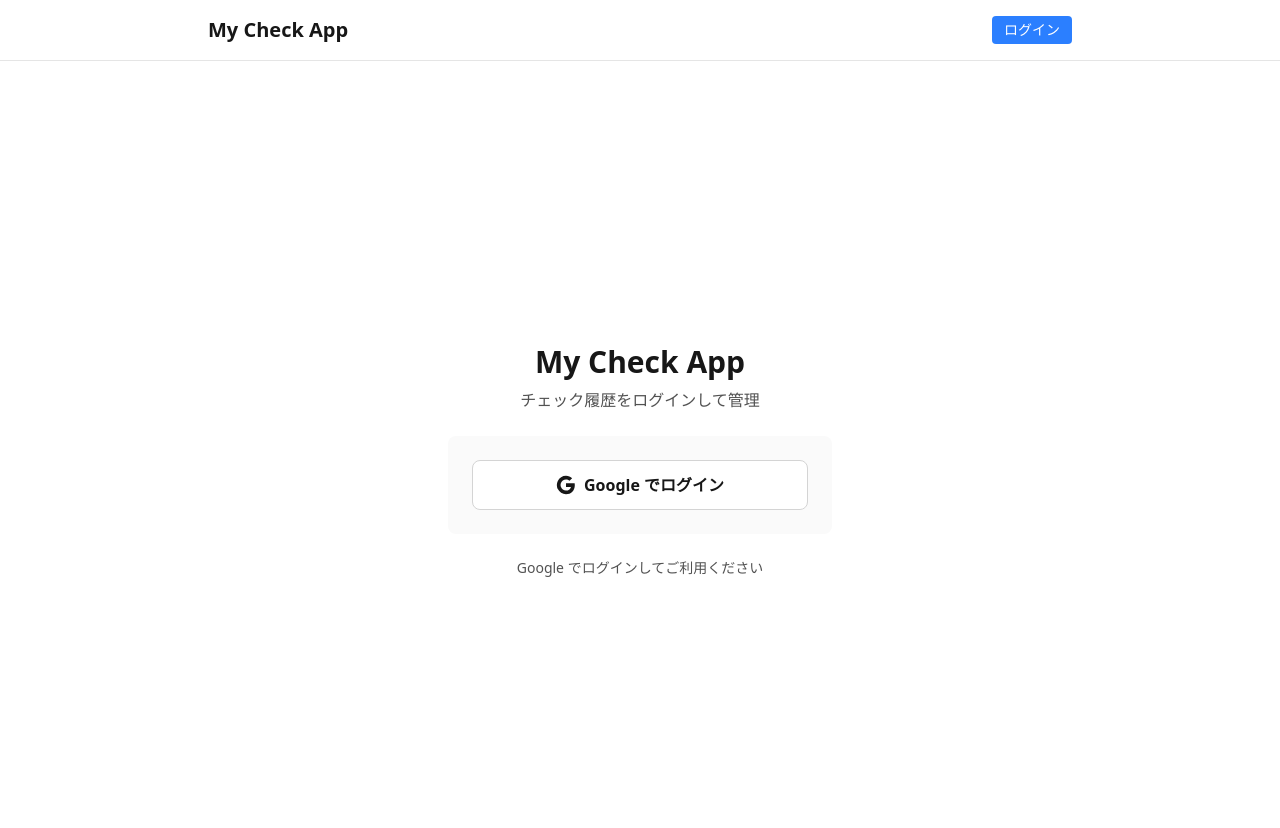
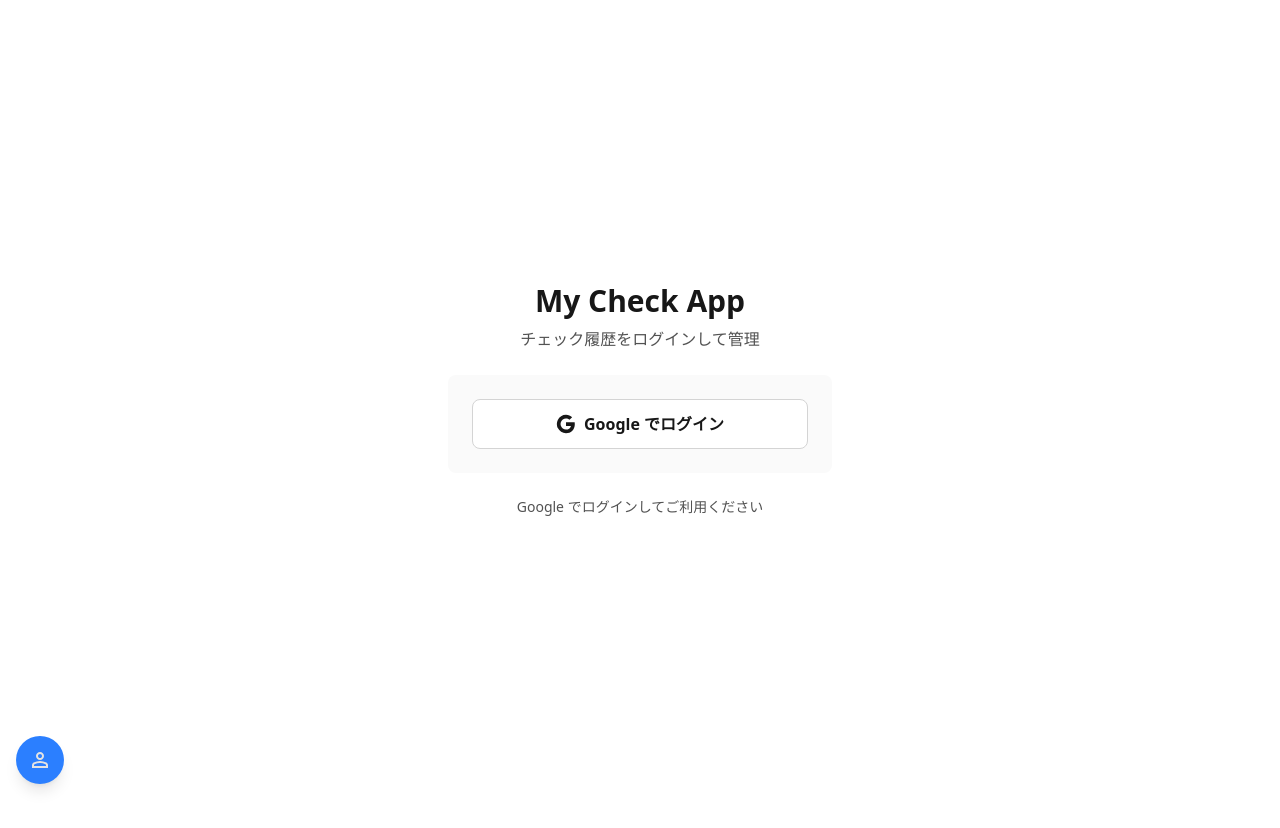
Before and after one commit to ugonight/my-check-app, a SvelteKit app: page /auth/login in a window 1280 px wide. Shown: the top 828 px of the page. After the commit the page ends 800 px from the top, so only its background shows below. Built offline with nearby package versions, Linux system fonts and the light colour scheme.

Commit message:
レイアウト調整

```diff
--- /dev/null
+++ b/src/lib/components/AuthOffcanvas.svelte
@@ -0,0 +1,96 @@
+<script lang="ts">
+  import { authUser, logout, isAuthenticated } from "$lib/stores/auth";
+  import { goto } from "$app/navigation";
+
+  let isOpen = $state(false);
+
+  const handleLogout = async () => {
+    await logout();
+    isOpen = false;
+    goto("/auth/login");
+  };
+
+  const handleClickOutside = (e: MouseEvent) => {
+    const target = e.target as HTMLElement;
+    if (
+      target.closest("[data-offcanvas-trigger]") ||
+      target.closest("[data-offcanvas-content]")
+    ) {
+      return;
+    }
+    isOpen = false;
+  };
+</script>
+
+<svelte:document onclick={handleClickOutside} />
+
+<!-- Account Icon Button - Fixed at bottom-left -->
+<button
+  data-offcanvas-trigger
+  onclick={() => (isOpen = !isOpen)}
+  class="fixed bottom-4 left-4 w-12 h-12 rounded-full bg-blue-500 hover:bg-blue-600 transition-colors flex items-center justify-center text-white z-40 shadow-lg"
+  title="アカウント"
+>
+  <!-- Google Icons "person" -->
+  <svg
+    xmlns="http://www.w3.org/2000/svg"
+    height="24px"
+    viewBox="0 -960 960 960"
+    width="24px"
+    fill="#e3e3e3"
+    ><path
+      d="M367-527q-47-47-47-113t47-113q47-47 113-47t113 47q47 47 47 113t-47 113q-47 47-113 47t-113-47ZM160-160v-112q0-34 17.5-62.5T224-378q62-31 126-46.5T480-440q66 0 130 15.5T736-378q29 15 46.5 43.5T800-272v112H160Zm80-80h480v-32q0-11-5.5-20T700-306q-54-27-109-40.5T480-360q-56 0-111 13.5T260-306q-9 5-14.5 14t-5.5 20v32Zm296.5-343.5Q560-607 560-640t-23.5-56.5Q513-720 480-720t-56.5 23.5Q400-673 400-640t23.5 56.5Q447-560 480-560t56.5-23.5ZM480-640Zm0 400Z"
+    /></svg
+  >
+</button>
+
+<!-- Offcanvas Overlay -->
+{#if isOpen}
+  <div
+    class="fixed inset-0 bg-black/30 dark:bg-black/50 z-30 transition-opacity"
+  ></div>
+{/if}
+
+<!-- Offcanvas Panel -->
+<div
+  data-offcanvas-content
+  class={`fixed top-0 left-0 h-full w-64 bg-white dark:bg-neutral-950 border-r border-neutral-200 dark:border-neutral-800 z-40 transition-transform duration-200 ${
+    isOpen ? "translate-x-0" : "-translate-x-full"
+  }`}
+>
+  <div class="p-6">
+    <h2 class="text-lg font-bold mb-6 text-neutral-900 dark:text-neutral-50">
+      アカウント
+    </h2>
+
+    {#if $isAuthenticated && $authUser}
+      <div class="space-y-4">
+        <div class="p-3 bg-neutral-100 dark:bg-neutral-800 rounded-md">
+          <p class="text-xs text-neutral-600 dark:text-neutral-400 mb-1">
+            ログイン中
+          </p>
+          <p
+            class="text-sm font-medium text-neutral-900 dark:text-neutral-50 break-all"
+          >
+            {$authUser.email}
+          </p>
+        </div>
+
+        <button
+          onclick={handleLogout}
+          class="w-full px-4 py-2 bg-red-500 text-white rounded-md hover:bg-red-600 transition-colors text-sm font-medium"
+        >
+          ログアウト
+        </button>
+      </div>
+    {:else}
+      <a
+        href="/auth/login"
+        onclick={() => (isOpen = false)}
+        class="w-full block px-4 py-2 bg-blue-500 text-white rounded-md hover:bg-blue-600 transition-colors text-sm font-medium text-center"
+      >
+        ログイン
+      </a>
+    {/if}
+  </div>
+</div>
--- a/src/routes/+layout.svelte
+++ b/src/routes/+layout.svelte
@@ -1,29 +1,33 @@
 <script lang="ts">
-	import './layout.css';
-	import { onMount } from 'svelte';
-	import { initializeAuth, setupAuthListener, authUser, logout, isAuthenticated } from '$lib/stores/auth';
-	import { goto } from '$app/navigation';
+  import "./layout.css";
+  import { onMount } from "svelte";
+  import {
+    initializeAuth,
+    setupAuthListener,
+  } from "$lib/stores/auth";
+  import AuthOffcanvas from "$lib/components/AuthOffcanvas.svelte";
 
   const { children } = $props();
 
   onMount(() => {
     // テーマ設定
-		const savedTheme = localStorage.getItem('theme');
+    const savedTheme = localStorage.getItem("theme");
     const isDark =
-			savedTheme === 'dark' ||
-			(savedTheme === null && window.matchMedia('(prefers-color-scheme: dark)').matches);
+      savedTheme === "dark" ||
+      (savedTheme === null &&
+        window.matchMedia("(prefers-color-scheme: dark)").matches);
 
-		document.documentElement.classList.toggle('dark', isDark);
+    document.documentElement.classList.toggle("dark", isDark);
 
     // Listen for OS theme changes
-		const mediaQuery = window.matchMedia('(prefers-color-scheme: dark)');
+    const mediaQuery = window.matchMedia("(prefers-color-scheme: dark)");
     const handleChange = (e: MediaQueryListEvent) => {
-			if (!localStorage.getItem('theme')) {
-				document.documentElement.classList.toggle('dark', e.matches);
+      if (!localStorage.getItem("theme")) {
+        document.documentElement.classList.toggle("dark", e.matches);
       }
     };
 
-		mediaQuery.addEventListener('change', handleChange);
+    mediaQuery.addEventListener("change", handleChange);
 
     // 認証初期化
     initializeAuth();
@@ -32,45 +36,16 @@
     const unsubscribe = setupAuthListener();
 
     return () => {
-			mediaQuery.removeEventListener('change', handleChange);
+      mediaQuery.removeEventListener("change", handleChange);
       unsubscribe();
     };
   });
-
-	const handleLogout = async () => {
-		await logout();
-		goto('/auth/login');
-	};
 </script>
 
-<div class="text-center w-screen min-h-screen flex flex-col items-center justify-center bg-white dark:bg-neutral-900 text-neutral-900 dark:text-neutral-50 transition-colors">
-	<!-- Header with user info -->
-	<header class="w-full border-b border-neutral-200 dark:border-neutral-800 bg-white dark:bg-neutral-950 sticky top-0 z-50">
-		<div class="max-w-4xl mx-auto px-4 py-4 flex justify-between items-center">
-			<h1 class="text-xl font-bold">My Check App</h1>
-
-			{#if $isAuthenticated && $authUser}
-				<div class="flex items-center gap-4">
-					<span class="text-sm text-neutral-600 dark:text-neutral-400">
-						{$authUser.email}
-					</span>
-					<button
-						on:click={handleLogout}
-						class="px-3 py-1 bg-neutral-200 dark:bg-neutral-700 rounded hover:bg-neutral-300 dark:hover:bg-neutral-600 transition text-sm"
+<div
+  class="text-center w-screen min-h-screen flex flex-col items-center justify-center bg-white dark:bg-neutral-900 text-neutral-900 dark:text-neutral-50 transition-colors relative"
 >
-						ログアウト
-					</button>
-				</div>
-			{:else}
-				<a
-					href="/auth/login"
-					class="px-3 py-1 bg-blue-500 text-white rounded hover:bg-blue-600 transition text-sm"
-				>
-					ログイン
-				</a>
-			{/if}
-		</div>
-	</header>
+  <AuthOffcanvas />
 
   <!-- Main content -->
   <main class="flex-1 w-full">
--- a/src/routes/+page.svelte
+++ b/src/routes/+page.svelte
@@ -54,11 +54,17 @@
   }
 
   function getMorningTimeDisplay(): string {
-    return getTimeDisplay(parseInt($constants.MORNING_START), parseInt($constants.MORNING_END));
+    return getTimeDisplay(
+      parseInt($constants.MORNING_START),
+      parseInt($constants.MORNING_END),
+    );
   }
 
   function getNightTimeDisplay(): string {
-    return getTimeDisplay(parseInt($constants.NIGHT_START), parseInt($constants.NIGHT_END));
+    return getTimeDisplay(
+      parseInt($constants.NIGHT_START),
+      parseInt($constants.NIGHT_END),
+    );
   }
 
   onMount(async () => {
@@ -75,8 +81,10 @@
         return;
       }
 
-      const checks =
-        await invoke<{ type: number; time: string }[]>("get_recent_checks", { token });
+      const checks = await invoke<{ type: number; time: string }[]>(
+        "get_recent_checks",
+        { token },
+      );
       todayChecks = checks.filter((c) => isToday(c.time));
       morningChecked = todayChecks.some((c) => c.type === 0);
       nightChecked = todayChecks.some((c) => c.type === 1);
@@ -119,7 +127,7 @@
     週間表示
   </a>
 </div>
-<h1 class="text-2xl sm:text-3xl md:text-4xl font-bold mb-3 sm:mb-4 md:mb-6">
+<h1 class="pt-16 text-2xl sm:text-3xl md:text-4xl font-bold mb-3 sm:mb-4 md:mb-6">
   今日のチェック
 </h1>
 <p
@@ -128,6 +136,7 @@
   {today.toLocaleDateString("ja-JP")}
 </p>
 
+<div class="flex justify-center">
   <div class="space-y-3 sm:space-y-4 w-full sm:w-auto max-w-xs">
     <div>
       <button
@@ -154,3 +163,4 @@
       </p>
     </div>
   </div>
+</div>
--- a/src/routes/week/+page.svelte
+++ b/src/routes/week/+page.svelte
@@ -144,10 +144,11 @@
   </h1>
 </div>
 
+<div class="flex flex-col items-center w-full">
   {#if loading}
     <p class="text-neutral-500 dark:text-neutral-400">読み込み中...</p>
   {:else}
-  <div class="w-full max-w-2xl grid grid-cols-1 sm:grid-cols-2 gap-3 sm:gap-4">
+    <div class="w-full max-w-2xl grid grid-cols-1 sm:grid-cols-2 gap-3 sm:gap-4 px-4 sm:px-0">
       {#each weekData as day (day.date.toISOString())}
         <div
           class={`p-4 sm:p-5 rounded-lg border-2 transition-colors ${
@@ -207,7 +208,7 @@
     <!-- 統計情報 -->
     {#if weekData.length > 0}
       <div
-      class="mt-8 sm:mt-10 p-4 sm:p-6 rounded-lg bg-neutral-100 dark:bg-neutral-800 w-full max-w-2xl"
+        class="mt-8 sm:mt-10 p-4 sm:p-6 rounded-lg bg-neutral-100 dark:bg-neutral-800 w-full max-w-2xl mx-4 sm:mx-0"
       >
         <h2 class="font-semibold mb-4 text-lg">この週の統計</h2>
         <div class="grid grid-cols-2 sm:grid-cols-3 gap-3 sm:gap-4">
@@ -245,3 +246,4 @@
       </div>
     {/if}
   {/if}
+</div>
```
Lines whose indentation alone changed are shown as unchanged.
